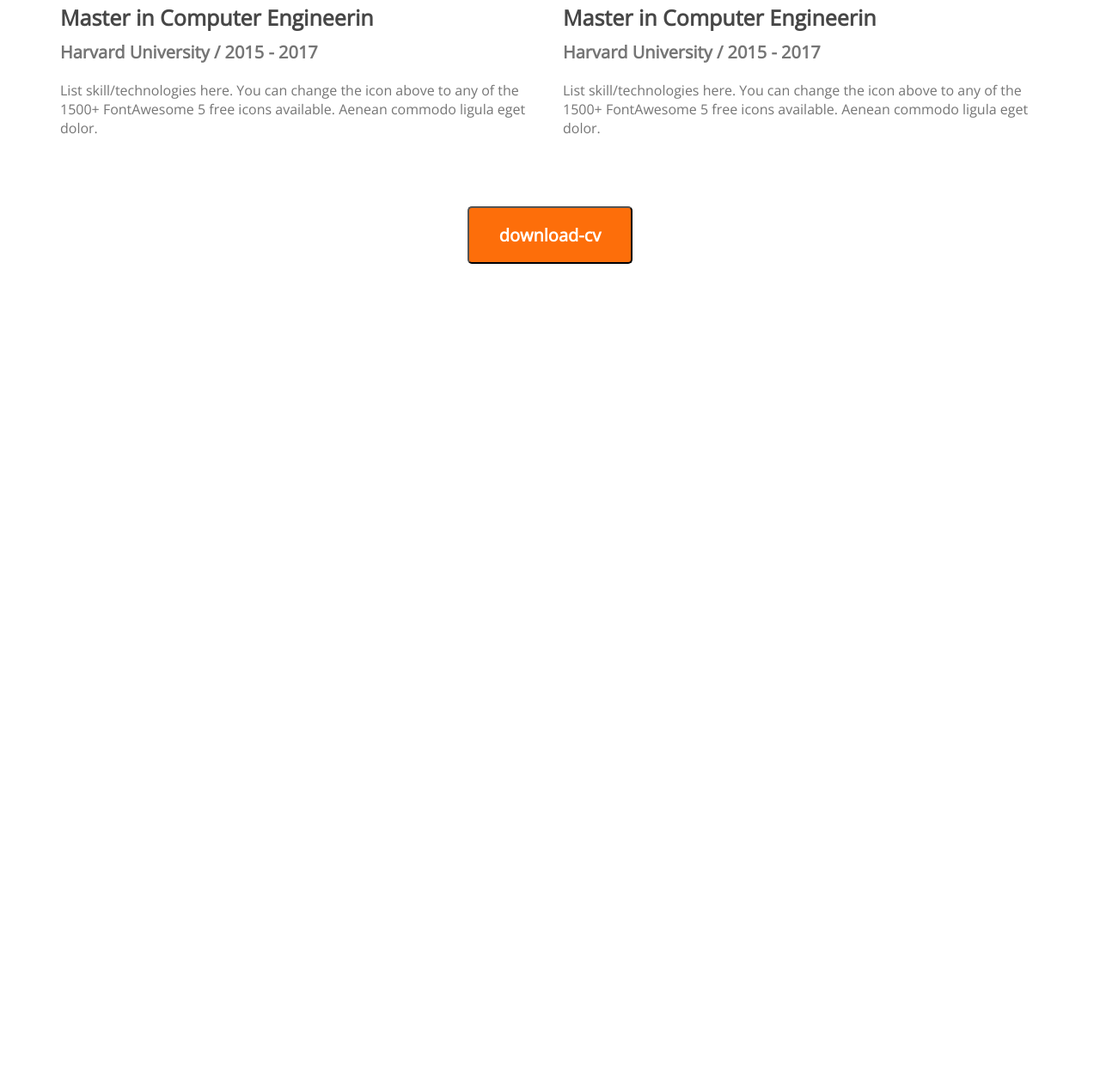
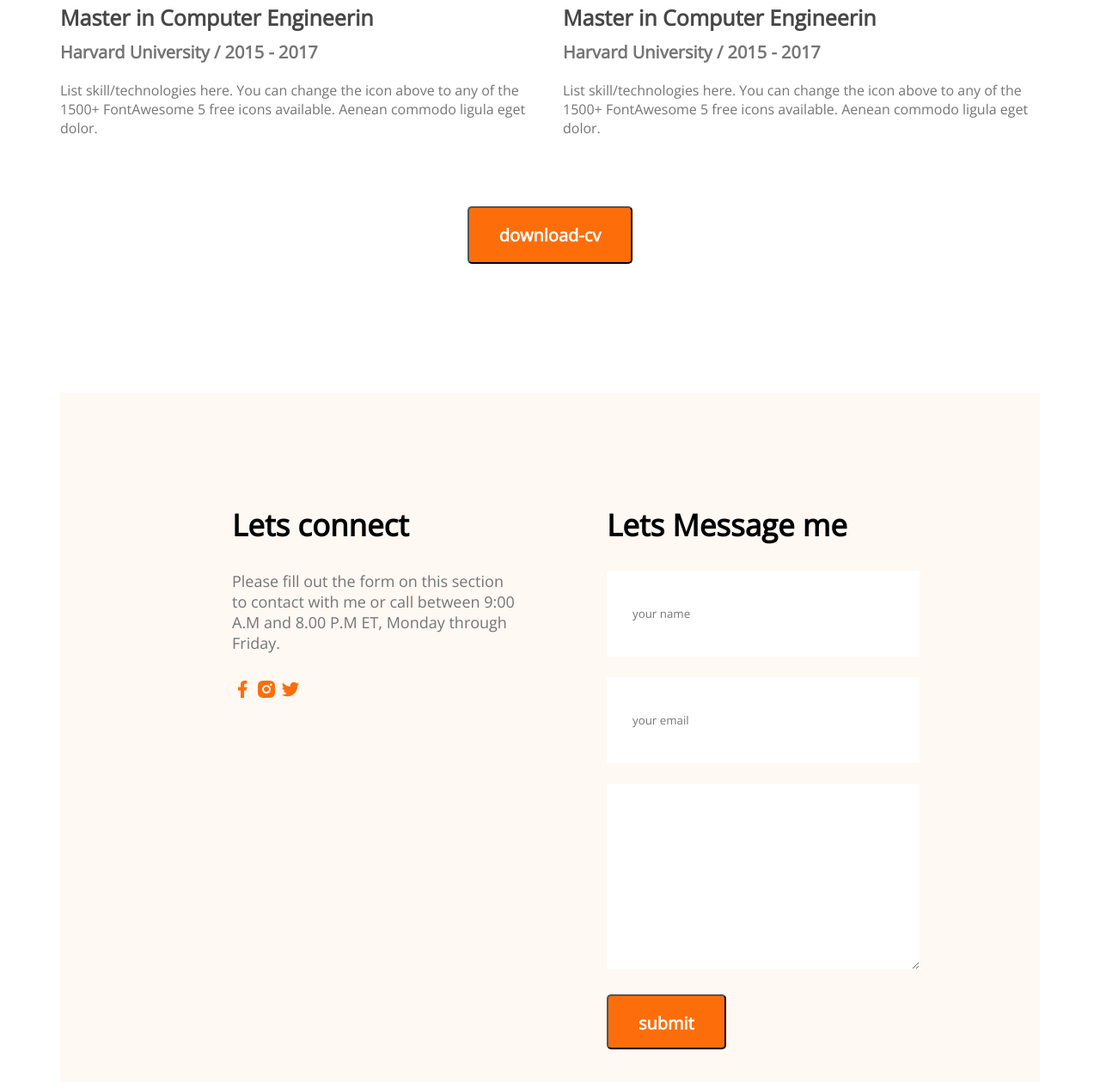
Before and after one commit to sakibbiswas/Developer-portfolio, a plain HTML site: page index.html in a window 1280 px wide. Shown: the part 2920-4179 px from the top of the page at 86% size. Before the commit the page ends 3227 px from the top, so only its background shows below. Drawn offline with nearby package versions, Linux system fonts and the light colour scheme.

Commit message:
contact added

```diff
--- a/index.html
+++ b/index.html
@@ -139,6 +139,30 @@
                 <button class="btn-primary">download-cv</button>
             </div>
         </section>
+        <section class="contact">
+            <div class="contact-title">
+                <h3 class="section-title">Lets connect</h3>
+                <p class="section-description">Please fill out the form on this section to contact with me or call between 9:00 A.M and 8.00 P.M ET, Monday through Friday.</p>
+                <a href="">
+                    <img src="images/icons/facebook.png" alt="">
+                </a>
+                <a href="">
+                    <img src="images/icons/insta.png" alt="">
+                </a>
+                <a href="">
+                    <img src="images/icons/twitter.png" alt="">
+                </a>
+            </div>
+            <div class="contact-title">
+                <h3 class="section-title">Lets Message me</h3>
+                <form action="">
+                    <input type="text" name="" id="" placeholder="your name">
+                    <input type="email" name="" id="" placeholder="your email">
+                    <textarea name="" id="" cols="30" rows="10"></textarea>
+                    <input class="btn-primary" type="submit" value="submit">
+                </form>
+            </div>
+        </section>
     </main>
     <footer>
 
--- a/styles/portfolio.css
+++ b/styles/portfolio.css
@@ -184,3 +184,25 @@ section {
     text-align: center;
     margin-top: 50px;
 }
+/* footer */
+.contact{
+    display: flex;
+    gap: 100px;
+    background: #FFF8F3;
+    padding: 130px 200px;
+}
+.contact .section-title{
+    text-align: left;
+}
+.contact input[type="text"],input[type="email"],textarea{
+    width: 100%;
+    margin-bottom: 24px;
+    border: 0;
+    padding: 18px 30px;
+}
+input{
+    height: 64px;
+}
+.contact a{
+    text-decoration: none;
+}
```
